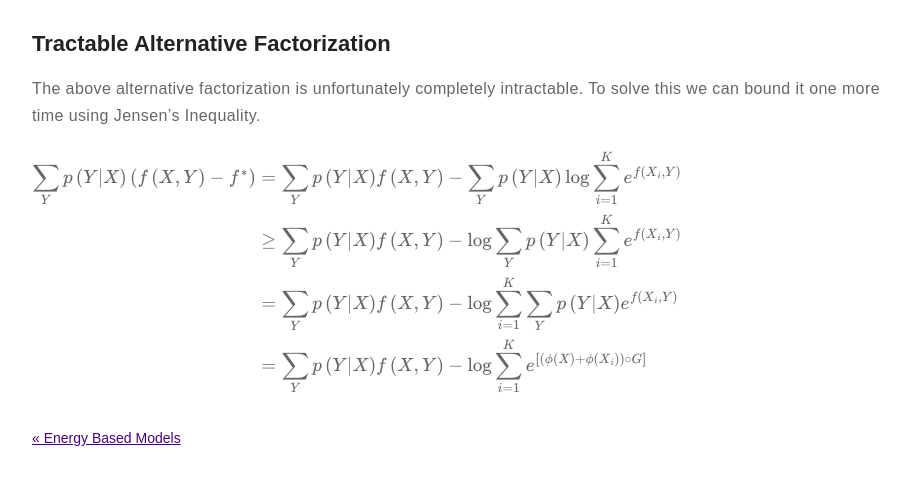
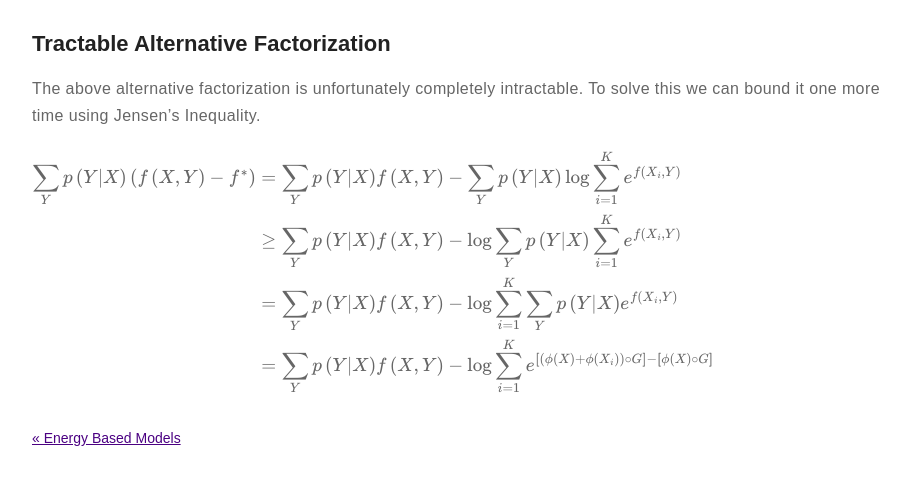
Before and after one commit to m-wiesner/m-wiesner.github.io, a Jekyll site: the page built from _posts/2020-10-30-Variational-Bounds-on-Mutual-Information.markdown, in a window 1280 px wide and 900 px high, scrolled down 7518 px. Shown: the top 481 px of the window, without its empty margins (178-1101 px from the left). Built offline with Jekyll 4.4.1, drawn with Linux system fonts in a browser that asks for light colours; formulas are drawn with MathJax 3.

Commit message:
Update 2020-10-30-Variational-Bounds-on-Mutual-Information.markdown

```diff
--- a/_posts/2020-10-30-Variational-Bounds-on-Mutual-Information.markdown
+++ b/_posts/2020-10-30-Variational-Bounds-on-Mutual-Information.markdown
@@ -269,7 +269,7 @@
   \sum_Y p\left(Y | X \right) \left(f\left(X, Y\right) - f^{*}\right) &= \sum_Y p\left(Y | X \right) f\left(X, Y\right) - \sum_Y p\left(Y | X\right) \log{\sum_{i=1}^K e^{f\left(X_i, Y\right)}} \\
   &\geq \sum_Y p\left(Y | X \right) f\left(X, Y\right) - \log{\sum_Y p\left(Y | X\right) \sum_{i=1}^K e^{f\left(X_i, Y\right)}} \\
   &= \sum_Y p\left(Y | X \right) f\left(X, Y\right) - \log{\sum_{i=1}^K \sum_Y p\left(Y | X\right) e^{f\left(X_i, Y\right)}} \\
-  &= \sum_Y p\left(Y | X \right) f\left(X, Y\right) - \log{\sum_{i=1}^K e^{[\![\left(\phi\left(X\right) + \phi\left(X_i\right)\right) \circ G]\!]}} \\
+  &= \sum_Y p\left(Y | X \right) f\left(X, Y\right) - \log{\sum_{i=1}^K e^{[\![\left(\phi\left(X\right) + \phi\left(X_i\right)\right) \circ G]\!] - [\![\phi\left(X\right) \circ G]\!]}} \\
 \end{align}$$
 <!--
 &= \mathbb{E}_{p\left(Z\right)p\left(X\right)} \left[\sum_Y p\left(Y|X\right) \left(f\left(X, Y\right) - \log{\frac{1}{K}\left(e^{f\left(X, Y\right)} + \sum_{i=2}^{K}
```
